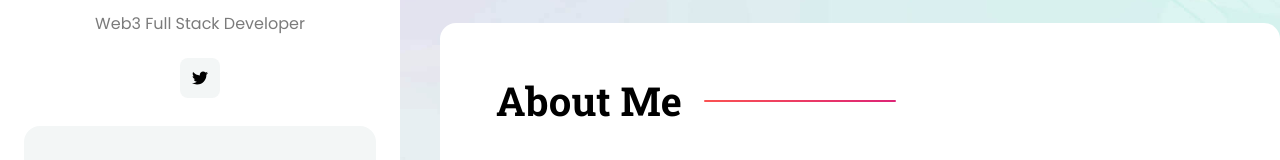
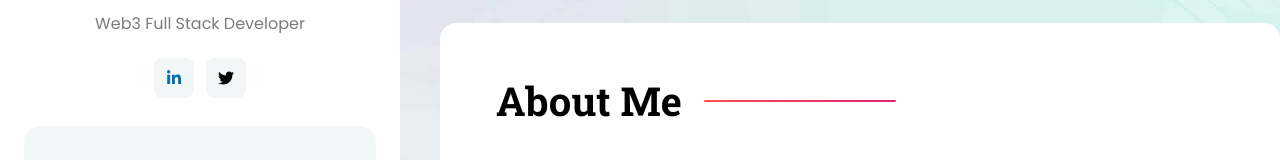
Before and after one commit to velopace739/portfolio, a Next.js app: page / in a window 1280 px wide. Shown: the part 515-675 px from the top of the page. Built offline with nearby package versions, Linux system fonts and the light colour scheme.

Commit message:
add linkedin

```diff
--- a/components/social/Social.jsx
+++ b/components/social/Social.jsx
@@ -11,11 +11,11 @@ const Social = () => {
     //   icon: <FaGithub />,
     //   iconClass: "",
     // },
-    // {
-    //   link: "",
-    //   icon: <FaLinkedinIn />,
-    //   iconClass: "text-[#0072b1]",
-    // },
+    {
+      link: "https://www.linkedin.com/in/evansmjr7",
+      icon: <FaLinkedinIn />,
+      iconClass: "text-[#0072b1]",
+    },
     {
       link: "https://x.com/velopace7",
       icon: <FaTwitter />,
```
